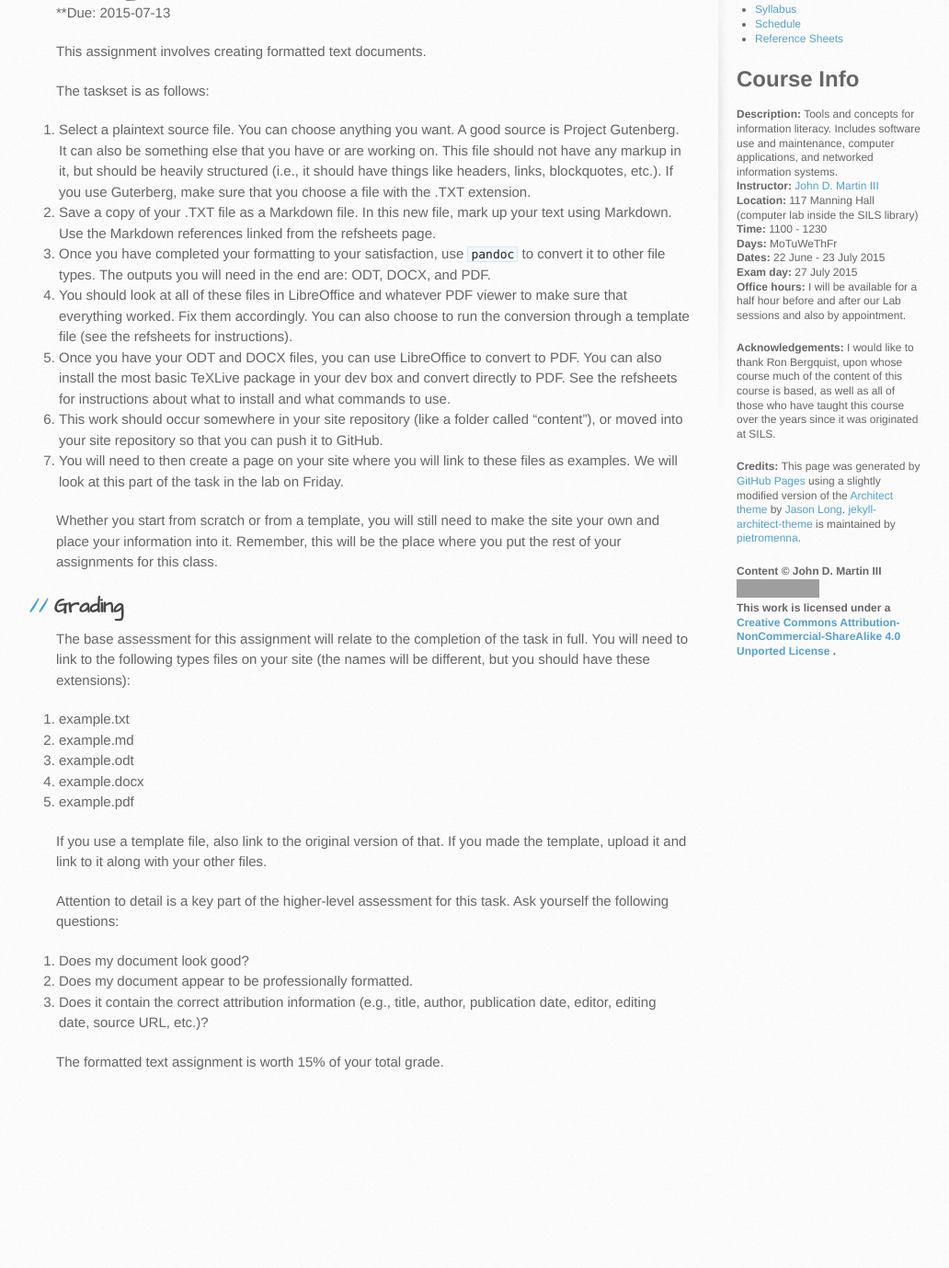
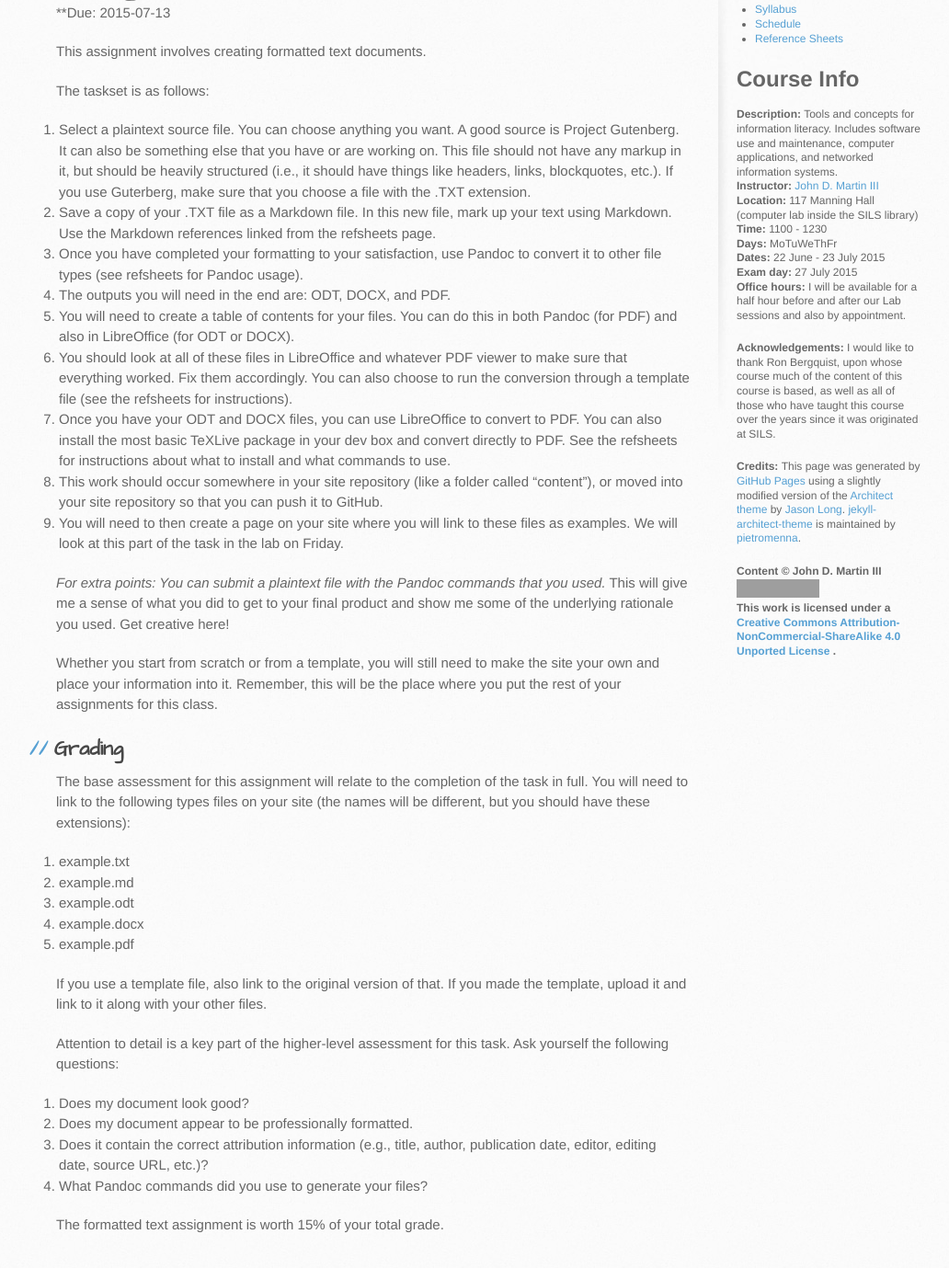
Before and after one commit to tylerpcarter/inls161, a Jekyll site: the page built from syllabus/assignments/assignment3.md, in a window 1280 px wide and 1400 px high, scrolled down 205 px, cut to the strip 14-1394 px from the top of the window. Shown: the whole strip at 92% size, without its empty margins (109-1141 px from the left). Built offline with Jekyll 4.4.1, drawn with Linux system fonts in a browser that asks for light colours; Markdown is read by kramdown in place of the engine named in the settings; before the commit the page ends 1428 px from its top, so only the background shows below that; grey boxes are pictures that could not be loaded.

Commit message:
create new refsheets

```diff
--- a/syllabus/assignments/assignment3.md
+++ b/syllabus/assignments/assignment3.md
@@ -13,11 +13,15 @@
 
 1. Select a plaintext source file. You can choose anything you want. A good source is Project Gutenberg. It can also be something else that you have or are working on. This file should not have any markup in it, but should be heavily structured (i.e., it should have things like headers, links, blockquotes, etc.). If you use Guterberg, make sure that you choose a file with the .TXT extension.
 2. Save a copy of your .TXT file as a Markdown file. In this new file, mark up your text using Markdown. Use the Markdown references linked from the refsheets page.
-3. Once you have completed your formatting to your satisfaction, use `pandoc` to convert it to other file types. The outputs you will need in the end are: ODT, DOCX, and PDF.
+3. Once you have completed your formatting to your satisfaction, use Pandoc to convert it to other file types (see refsheets for Pandoc usage).
+3. The outputs you will need in the end are: ODT, DOCX, and PDF.
+3. You will need to create a table of contents for your files. You can do this in both Pandoc (for PDF) and also in LibreOffice (for ODT or DOCX).
 4. You should look at all of these files in LibreOffice and whatever PDF viewer to make sure that everything worked. Fix them accordingly. You can also choose to run the conversion through a template file (see the refsheets for instructions).
 5. Once you have your ODT and DOCX files, you can use LibreOffice to convert to PDF. You can also install the most basic TeXLive package in your dev box and convert directly to PDF. See the refsheets for instructions about what to install and what commands to use.
 6. This work should occur somewhere in your site repository (like a folder called "content"), or moved into your site repository so that you can push it to GitHub.
 7. You will need to then create a page on your site where you will link to these files as examples. We will look at this part of the task in the lab on Friday.
+
+*For extra points: You can submit a plaintext file with the Pandoc commands that you used.* This will give me a sense of what you did to get to your final product and show me some of the underlying rationale you used. Get creative here!
 
 Whether you start from scratch or from a template, you will still need to make the site your own and place your information into it.
 Remember, this will be the place where you put the rest of your assignments for this class.
@@ -39,5 +43,6 @@
 1. Does my document look good?
 2. Does my document appear to be professionally formatted.
 3. Does it contain the correct attribution information (e.g., title, author, publication date, editor, editing date, source URL, etc.)?
+4. What Pandoc commands did you use to generate your files?
 
 The formatted text assignment is worth 15% of your total grade.
```
Also changed, not shown: refsheets/index.md (+7 -1 lines).
